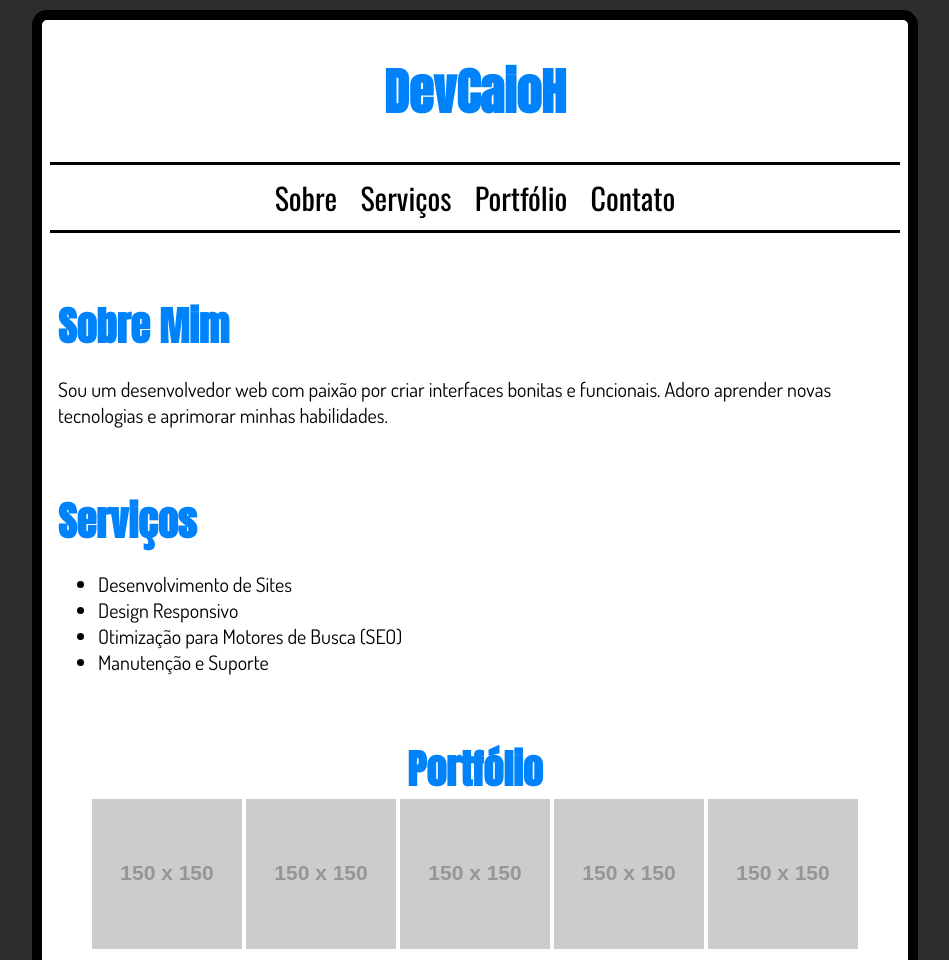
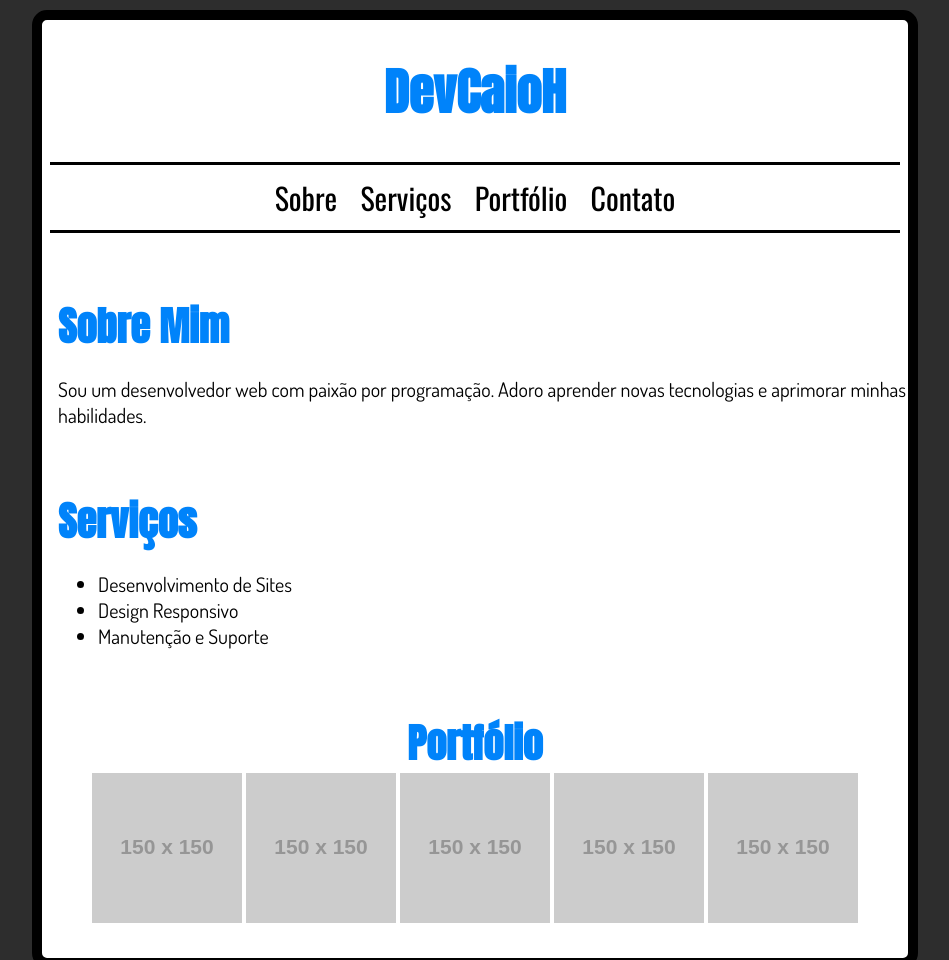
Before and after one commit to DevCaioH/ProjetoSobreMim, a plain HTML site: page index.html in a window 1280 px wide. Shown: the top 960 px of the page, without its empty margins (165-1114 px from the left). Drawn offline with nearby package versions, Linux system fonts and the light colour scheme; placeholder pictures from the web are drawn by us.

Commit message:
Update index.html

```diff
--- a/index.html
+++ b/index.html
@@ -39,8 +39,7 @@
 
             <h2>Sobre Mim</h2>
             <p>
-                Sou um desenvolvedor web com paixão por criar interfaces bonitas e
-                funcionais. Adoro aprender novas tecnologias e aprimorar minhas
+                Sou um desenvolvedor web com paixão por programação. Adoro aprender novas tecnologias e aprimorar minhas
                 habilidades.
             </p>
 
@@ -51,7 +50,6 @@
             <ul>
                 <li>Desenvolvimento de Sites</li>
                 <li>Design Responsivo</li>
-                <li>Otimização para Motores de Busca (SEO)</li>
                 <li>Manutenção e Suporte</li>
             </ul>
         </section>
```
